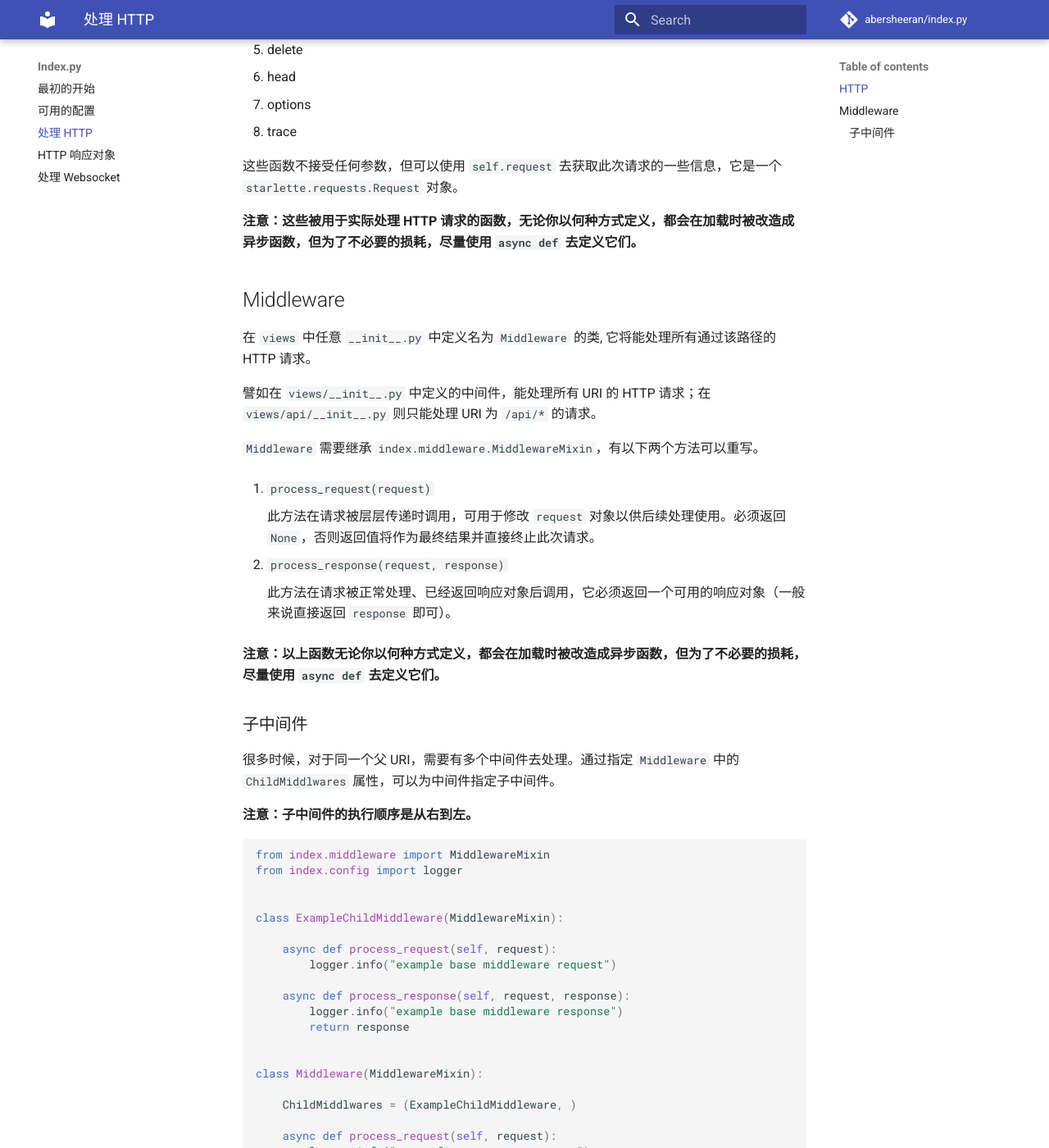
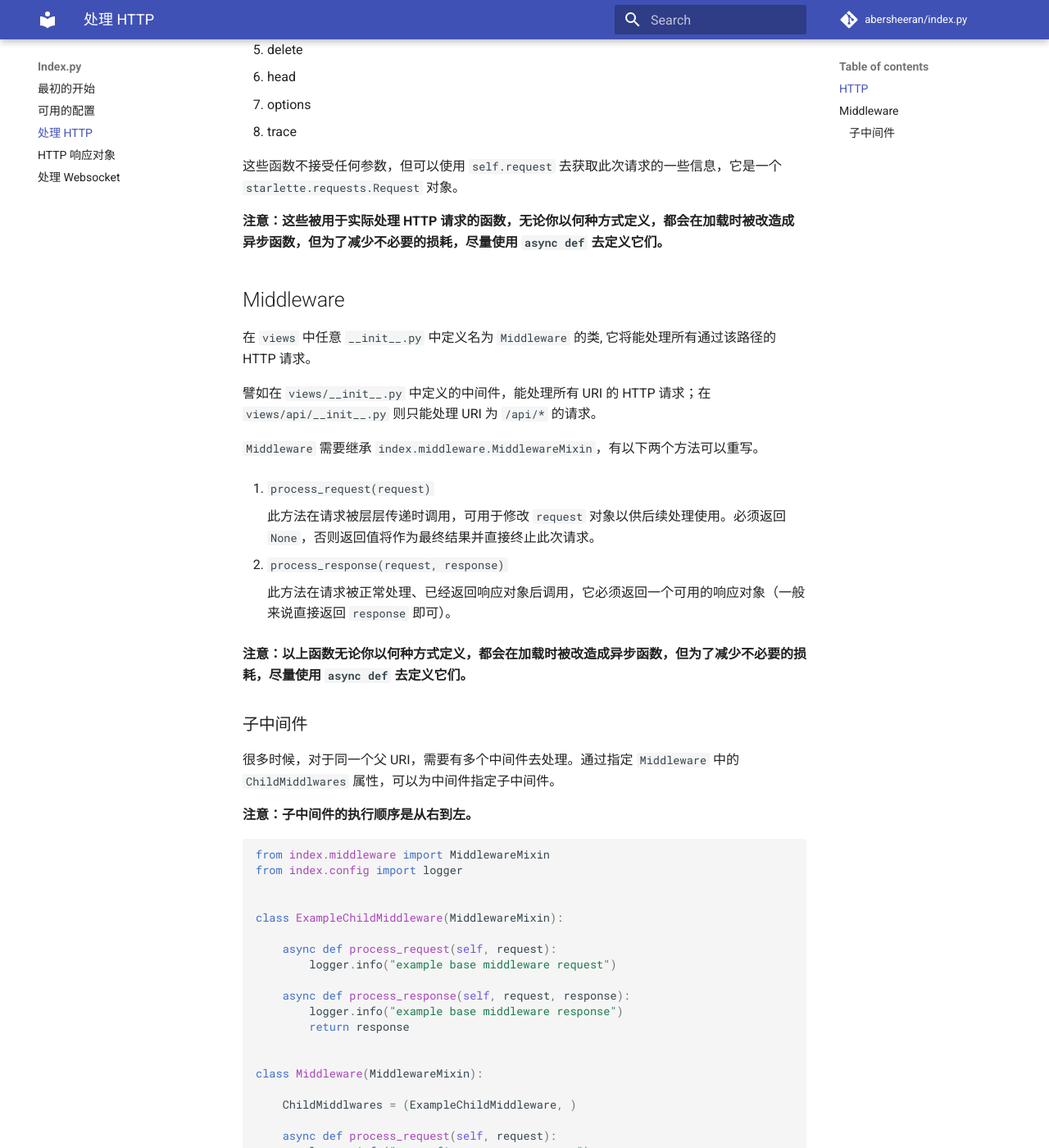
Before and after one commit to abersheeran/kui, an MkDocs documentation site: the page built from docs/view.md, in a window 1280 px wide and 1400 px high, scrolled down 886 px. Shown: the whole window at 82% size. Built offline with MkDocs 1.6.1 and Material for MkDocs 9.7.7, drawn with Linux system fonts in a browser that asks for light colours; comment, search, counter and statistics services are not loaded.

Commit message:
fix docs

```diff
--- a/docs/view.md
+++ b/docs/view.md
@@ -28,7 +28,7 @@
 
 这些函数不接受任何参数，但可以使用 `self.request` 去获取此次请求的一些信息，它是一个 `starlette.requests.Request` 对象。
 
-**注意：这些被用于实际处理 HTTP 请求的函数，无论你以何种方式定义，都会在加载时被改造成异步函数，但为了不必要的损耗，尽量使用 `async def` 去定义它们。**
+**注意：这些被用于实际处理 HTTP 请求的函数，无论你以何种方式定义，都会在加载时被改造成异步函数，但为了减少不必要的损耗，尽量使用 `async def` 去定义它们。**
 
 ## Middleware
 
@@ -46,7 +46,7 @@
 
     此方法在请求被正常处理、已经返回响应对象后调用，它必须返回一个可用的响应对象（一般来说直接返回 `response` 即可）。
 
-**注意：以上函数无论你以何种方式定义，都会在加载时被改造成异步函数，但为了不必要的损耗，尽量使用 `async def` 去定义它们。**
+**注意：以上函数无论你以何种方式定义，都会在加载时被改造成异步函数，但为了减少不必要的损耗，尽量使用 `async def` 去定义它们。**
 
 ### 子中间件
 
```
